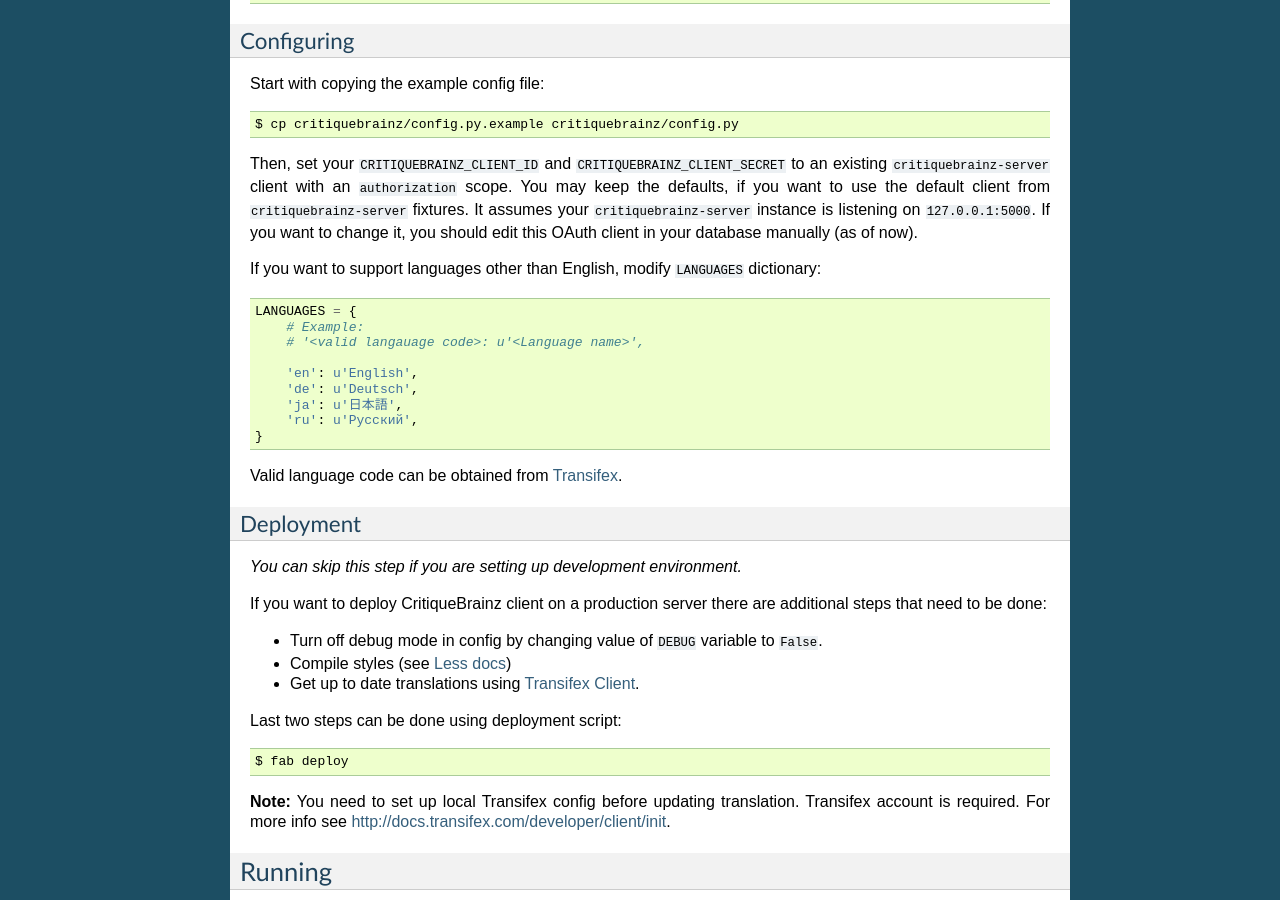
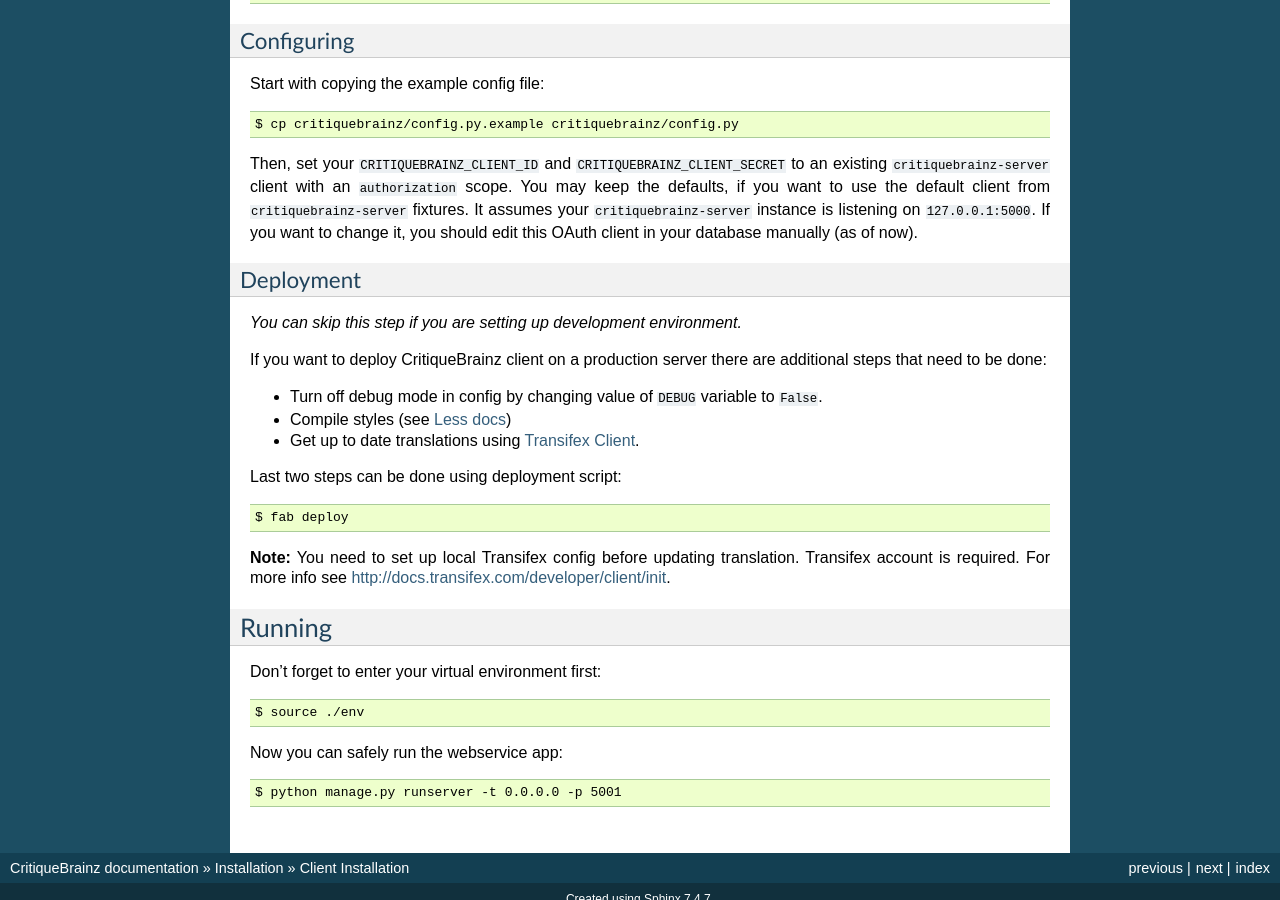
Before and after one commit to metabrainz/critiquebrainz, a Sphinx documentation site: the page built from docs/installation/client.rst, in a window 1280 px wide and 900 px high, scrolled down 813 px. Built offline with Sphinx 7.4.7, drawn with Linux system fonts in a browser that asks for light colours; pages that are not in the unit, such as notebooks, are missing from menus; the version number could not be read and is left out.

Commit message:
Updated documentation.

```diff
--- a/docs/installation/client.rst
+++ b/docs/installation/client.rst
@@ -55,20 +55,6 @@
 instance is listening on ``127.0.0.1:5000``. If you want to change it, you
 should edit this OAuth client in your database manually (as of now).
 
-If you want to support languages other than English, modify ``LANGUAGES`` dictionary::
-
-   LANGUAGES = {
-       # Example:
-       # '<valid langauage code>: u'<Language name>',
-
-       'en': u'English',
-       'de': u'Deutsch',
-       'ja': u'日本語',
-       'ru': u'Русский',
-   }
-
-Valid language code can be obtained from `Transifex <https://www.transifex.com/projects/p/critiquebrainz/>`_.
-
 Deployment
 ^^^^^^^^^^
 
--- a/docs/installation/server.rst
+++ b/docs/installation/server.rst
@@ -49,13 +49,13 @@
 Preparing database
 ^^^^^^^^^^^^^^^^^^
 
-First, you need to configure your critiquebrainz instance. Copy the skeleton
+First, you need to create custom configuration file. Copy the skeleton
 configuration::
 
    $ cp critiquebrainz/config.py.example critiquebrainz/config.py
 
-Then, open ``critiquebrainz/config.py`` in your favourite text editor and fill in
-the fields in angle brackets in ``SQLALCHEMY_DATABASE_URI`` body.
+Then, open ``critiquebrainz/config.py`` in your favourite text editor, uncomment
+``SQLALCHEMY_DATABASE_URI`` variable, and fill in the fields in angle brackets.
 
 Now, you may want to create and configure the database with::
 
```
